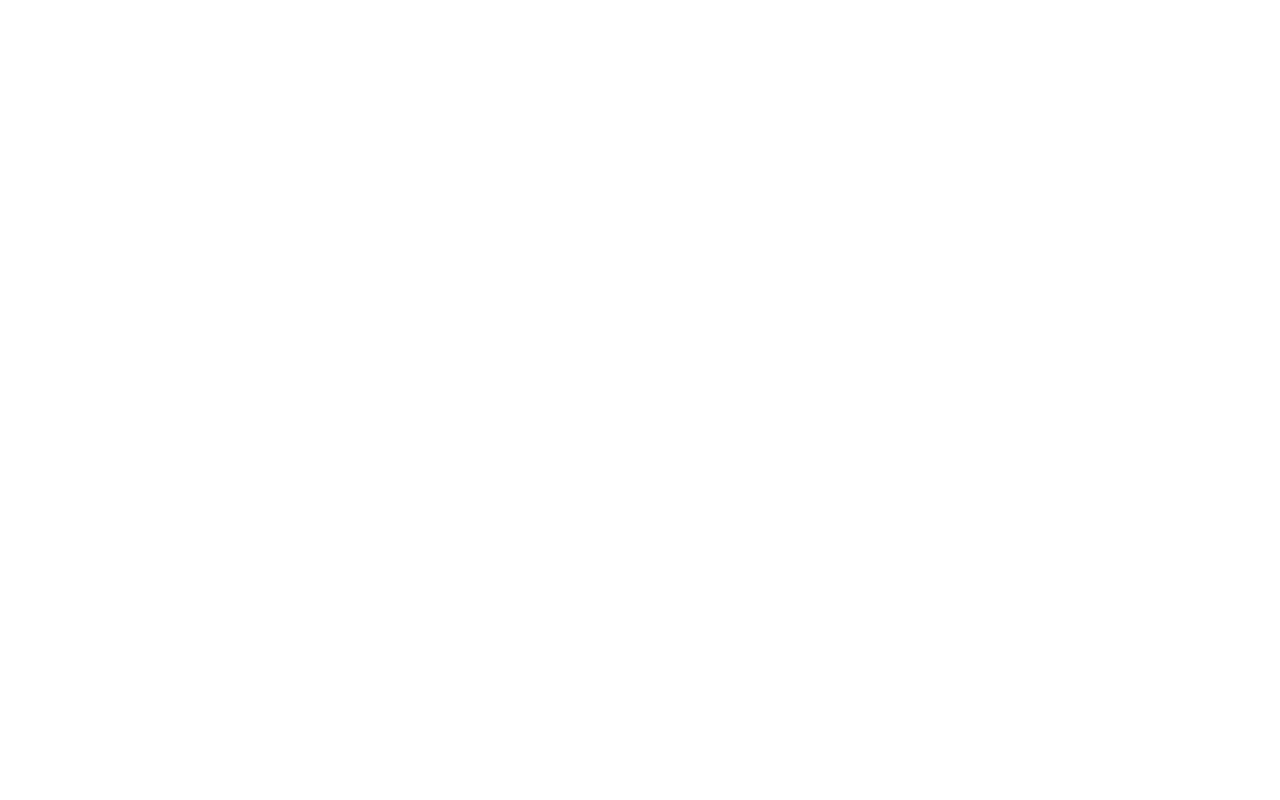
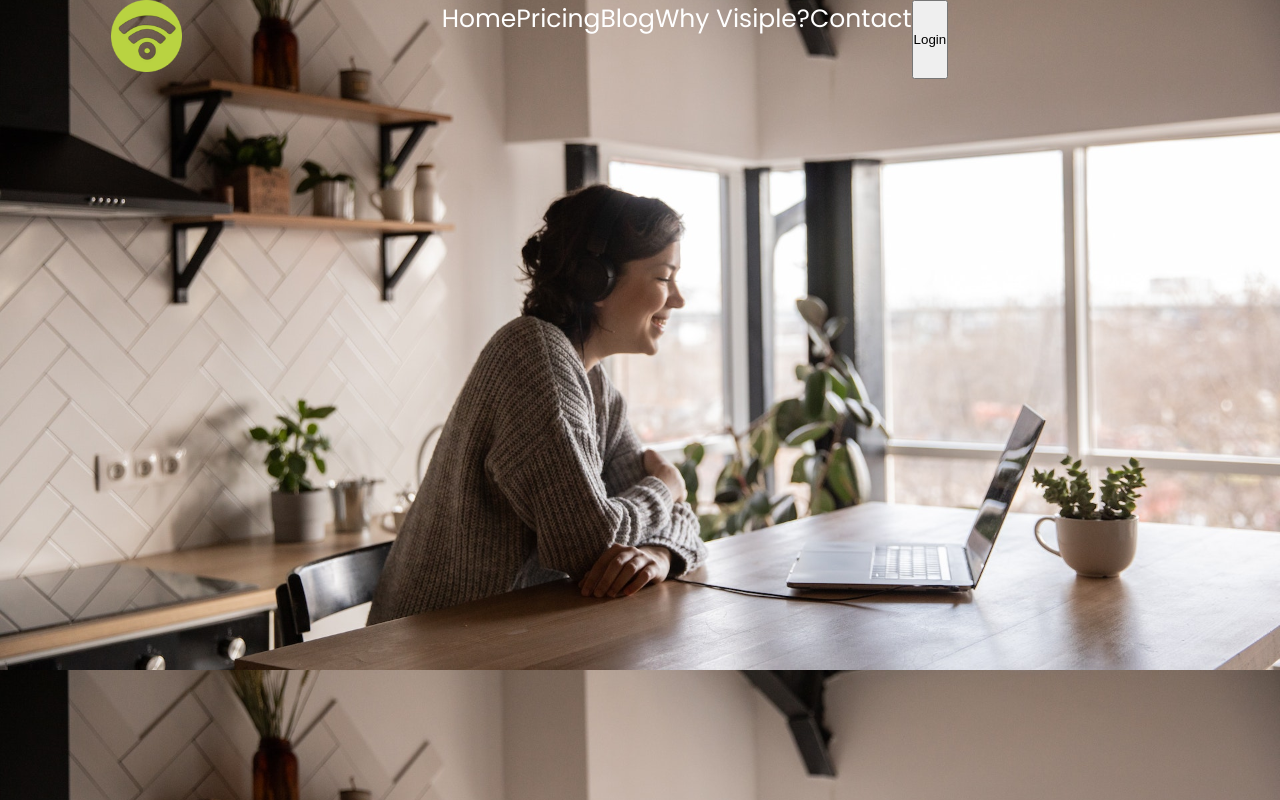
Before and after one commit to Fla1ly/Mockup-Visiple, a plain HTML site: page Webpage/index.html in a window 1280 px wide. Drawn offline with Linux system fonts and the light colour scheme.

Commit message:
commiting changes

```diff
--- a/Webpage/index.html
+++ b/Webpage/index.html
@@ -1,12 +1,30 @@
 <!DOCTYPE html>
 <html lang="en">
+
 <head>
     <meta charset="UTF-8">
     <meta name="viewport" content="width=device-width, initial-scale=1.0">
     <title>Main Landing Page</title>
-    <link rel="stylesheet" href="">
+    <link rel="stylesheet" href="style.css">
+    <!--google fonts link-->
+    <link rel="stylesheet" href="https://fonts.googleapis.com/css?family=Poppins">
 </head>
+
 <body>
+    <!-- Navbar -->
+    <nav>
+        <a href="index.html"><img src="images/Visiple_logo_1.png" alt="Visiple.com"></a>
+        <ul>
+            <li><a href=""></a>Home</li>
+            <li><a href=""></a>Pricing</li>
+            <li><a href=""></a>Blog</li>
+            <li><a href=""></a>Why Visiple?</li>
+            <li><a href=""></a>Contact</li>
+            <button class="login-btn">Login</button>
+        </ul>
 
+        <div class="bx bx-menu" id="menu-icon"></div>
+    </nav>
 </body>
+
 </html>
--- a/Webpage/style.css
+++ b/Webpage/style.css
@@ -11,8 +11,30 @@
 /* Body styles */
 
 body {
-    font-family: 'Arial';
+    font-family: 'Poppins';
     min-height: 100vh;
     display: flex;
     flex-direction: column;
+    background-image: url('images/background_index2.jpg');
+    background-position-y: -50px;
+    background-size: 100%;
 }
+
+nav {
+    display: flex;
+    justify-content: space-around;
+
+}
+nav img {
+    width: 65%;
+}
+nav ul {
+    display: flex;
+    justify-content: space-evenly;
+}
+
+nav li {
+    color: white;
+    font-family: 'Poppins';
+    font-size: 25px;
+}
```
Also changed, not shown: Webpage/images/Visiple_logo_1.png (added), Webpage/images/background_index2.jpg (added), 1 other file.
